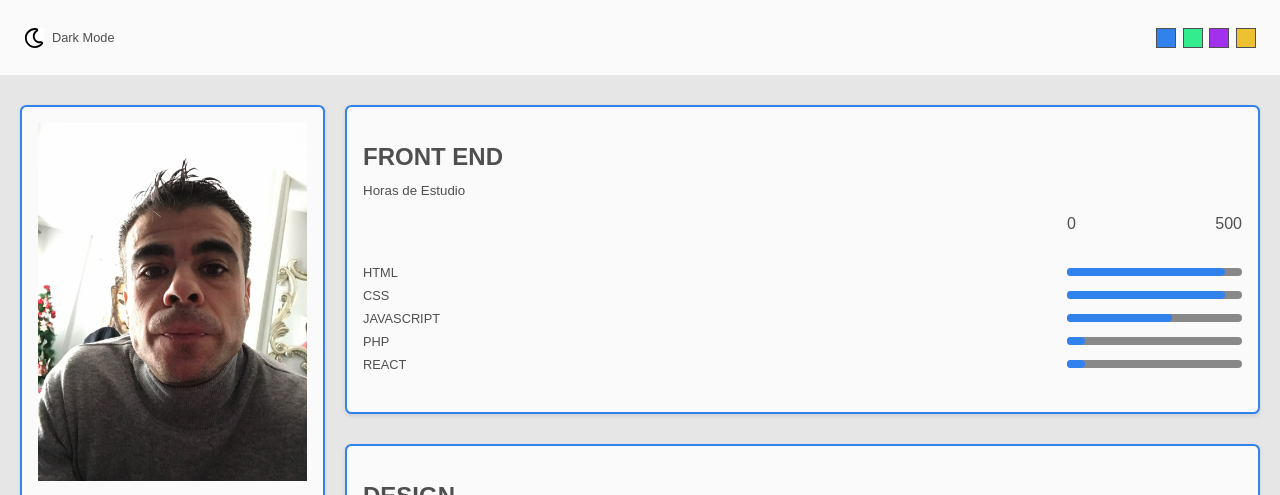
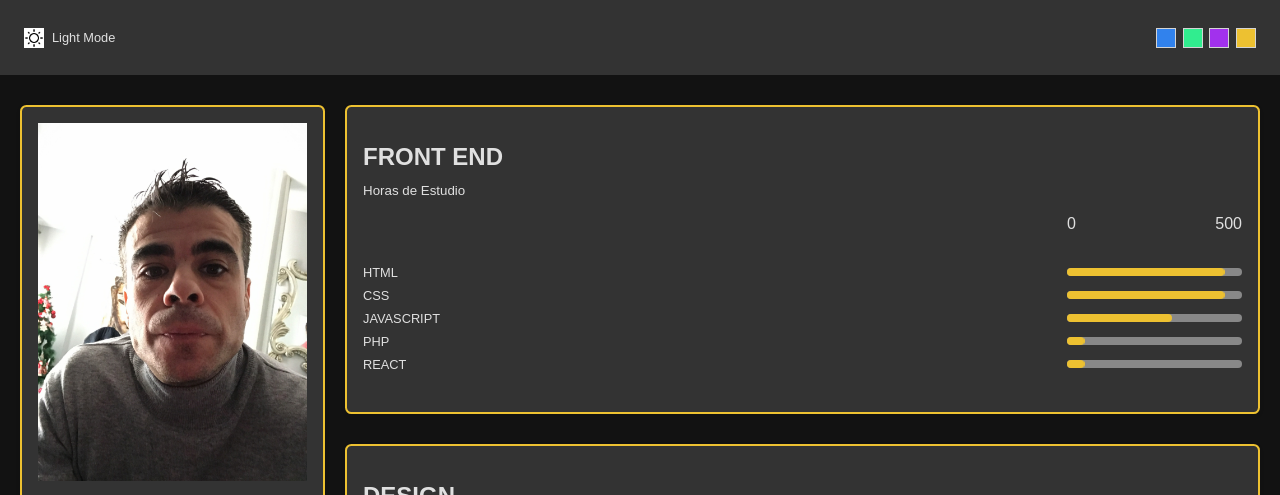
Before and after one commit to FRANCISCOJESUS1980/proyecto4.5, a website built with Vite: page index.html in a window 1280 px wide. Shown: the top 495 px of the page. Built offline with nearby package versions, Linux system fonts and the light colour scheme.

Commit message:
poniendo estylos que me gustan desde el principio

```diff
--- a/main.js
+++ b/main.js
@@ -8,6 +8,10 @@ import './src/assets/componentes/grueso/columnaderecha.js'
 import './src/assets/componentes/footer/footer.js'
 
 createHeader()
+
+document.addEventListener('DOMContentLoaded', () => {
+  document.body.classList.add('dark')
+})
 
 import {
   profileSection,
--- a/main.scss
+++ b/main.scss
@@ -5,7 +5,7 @@
 @import './src/assets/componentes/footer/footer.scss';
 
 :root {
-  --primary-color: hsl(214, 84%, 56%);
+  --primary-color: hsl(46, 84%, 56%);
   --text-color: hsl(0, 0%, 31%);
   --bg-color: hsl(0, 0%, 90%);
   --bg-card-color: hsl(0, 0%, 98%);
--- a/src/assets/componentes/cabecera/header.js
+++ b/src/assets/componentes/cabecera/header.js
@@ -11,14 +11,14 @@ export function createHeader() {
 
   const toggleIcon = document.createElement('img')
   toggleIcon.id = 'toggle-icon'
-  toggleIcon.src = ' /assets1/icons.svg/moon.svg'
+  toggleIcon.src = ' /assets1/icons.svg/soleado.png'
   toggleIcon.alt = 'icon theme'
   toggleIcon.className = 'toggle-theme__icon'
 
   const toggleText = document.createElement('p')
   toggleText.id = 'toggle-text'
   toggleText.className = 'toggle-theme__text'
-  toggleText.textContent = 'Dark Mode'
+  toggleText.textContent = 'Light Mode'
 
   toggleThemeDiv.appendChild(toggleIcon)
   toggleThemeDiv.appendChild(toggleText)
--- a/src/assets/componentes/cabecera/header.scss
+++ b/src/assets/componentes/cabecera/header.scss
@@ -44,6 +44,10 @@
   background-color: var(--primary-color);
   cursor: pointer;
 }
+
+.colors__item--orange {
+  --primary-color: hsl(46, 84%, 56%);
+}
 .colors__item--blue {
   --primary-color: hsl(214, 84%, 56%);
 }
@@ -53,6 +57,3 @@
 .colors__item--purple {
   --primary-color: hsl(276, 84%, 56%);
 }
-.colors__item--orange {
-  --primary-color: hsl(46, 84%, 56%);
-}
```
